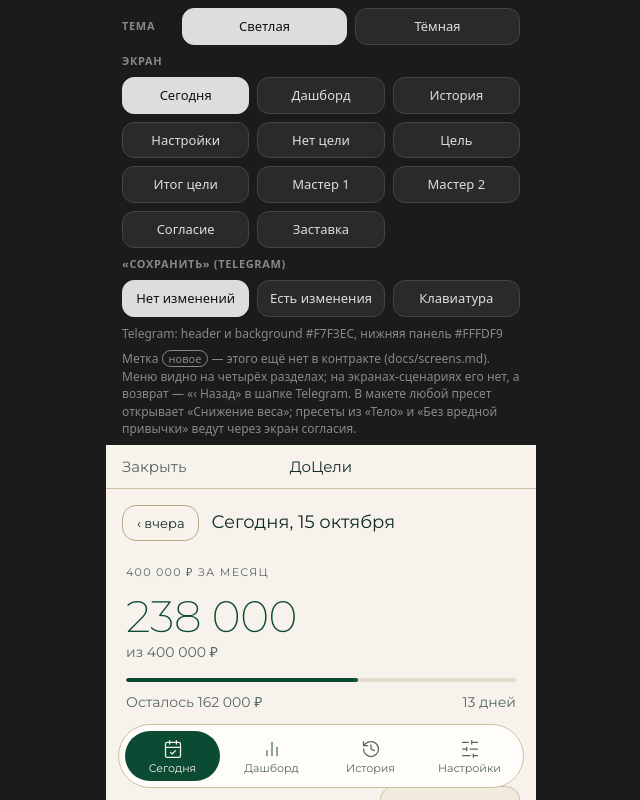
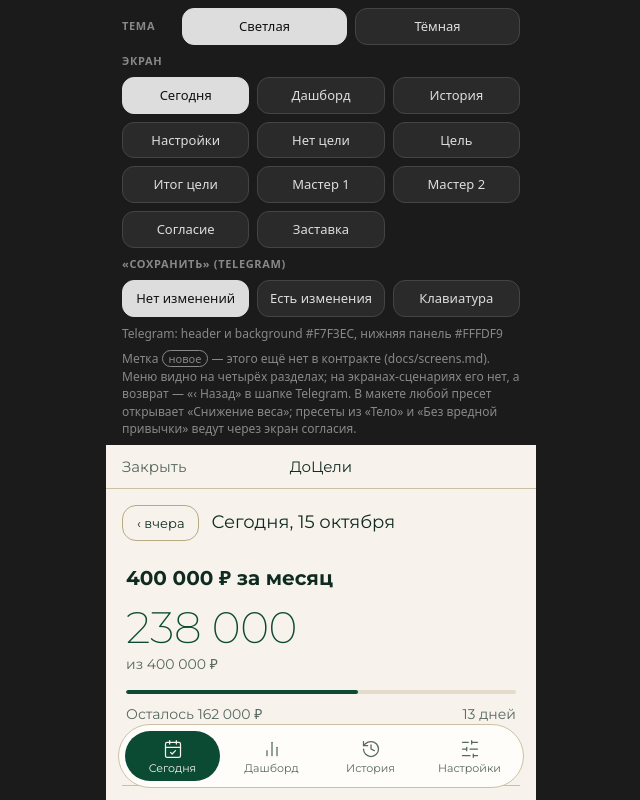
Before and after one commit to kirillgallager-collab/tothegoal-app, a plain HTML site: page dev/design/index.html in a window 1280 px wide. Shown: the top 800 px of the page, without its empty margins (319-959 px from the left). Drawn offline with Linux system fonts and the light colour scheme.

Commit message:
design: bold section headings and tracker title (v8)

```diff
--- a/dev/design/index.html
+++ b/dev/design/index.html
@@ -28,8 +28,8 @@
 -->
 <style>
 /* ===== Шрифт: Montserrat 200–400, два файла (кириллица 23,8 КБ + латиница 38,0 КБ = 61,8 КБ) ===== */
-@font-face{font-family:"Montserrat";font-style:normal;font-weight:200 400;font-display:swap;src:url(fonts/montserrat-cyrillic.woff2) format("woff2");unicode-range:U+0301,U+0400-045F,U+0490-0491,U+04B0-04B1,U+2116}
-@font-face{font-family:"Montserrat";font-style:normal;font-weight:200 400;font-display:swap;src:url(fonts/montserrat-latin.woff2) format("woff2");unicode-range:U+0000-00FF,U+0131,U+0152-0153,U+02BB-02BC,U+02C6,U+02DA,U+02DC,U+0304,U+0308,U+0329,U+2000-206F,U+20AC,U+2122,U+2191,U+2193,U+2212,U+2215,U+FEFF,U+FFFD}
+@font-face{font-family:"Montserrat";font-style:normal;font-weight:200 700;font-display:swap;src:url(fonts/montserrat-cyrillic.woff2) format("woff2");unicode-range:U+0301,U+0400-045F,U+0490-0491,U+04B0-04B1,U+2116}
+@font-face{font-family:"Montserrat";font-style:normal;font-weight:200 700;font-display:swap;src:url(fonts/montserrat-latin.woff2) format("woff2");unicode-range:U+0000-00FF,U+0131,U+0152-0153,U+02BB-02BC,U+02C6,U+02DA,U+02DC,U+0304,U+0308,U+0329,U+2000-206F,U+20AC,U+2122,U+2191,U+2193,U+2212,U+2215,U+FEFF,U+FFFD}
 
 /* ===== THEMES: только переменные. Один блок = одна тема ===== */
 [data-theme="light"]{
@@ -86,7 +86,10 @@ body{font:400 15px/1.45 system-ui,-apple-system,"Segoe UI",Roboto,Arial,sans-ser
 .top{margin-top:16px;padding:0 4px}
 .title{font:400 22px/1.25 var(--f-disp);margin:16px 4px 0;overflow-wrap:anywhere}
 h2{font:400 18px/1.3 var(--f-disp);overflow-wrap:anywhere}
-.cap{font:400 11px/1.3 var(--f-body);letter-spacing:.12em;text-transform:uppercase;color:var(--muted);margin:0 0 12px}
+/* заголовок раздела — единственный класс .cap на всех экранах (светлая #0F2A20, тёмная #ECE6DC = --text) */
+.cap{font:700 13px/1.3 var(--f-body);letter-spacing:.08em;text-transform:uppercase;color:var(--text);margin:0 0 12px}
+/* название трекера (цели): «Сегодня», «Цель», «Итог цели» */
+.tname{font:700 20px/1.3 var(--f-disp);letter-spacing:0;text-transform:none;color:var(--text);overflow-wrap:anywhere}
 .top .cap{margin:0}
 .muted{color:var(--muted)}
 .small{font-size:13px;line-height:1.5}
@@ -279,7 +282,7 @@ details.why p{padding-bottom:16px;font-size:13px;line-height:1.55;color:var(--mu
     </div>
 
     <div class="top" style="margin-top:24px">
-      <div class="cap">400 000 ₽ за месяц</div>
+      <div class="tname">400 000 ₽ за месяц</div>
       <div class="num hero">238 000</div>
       <div class="hero-of">из 400 000 ₽</div>
       <div class="bar" role="progressbar" aria-valuenow="238000" aria-valuemin="0" aria-valuemax="400000"><i style="width:59.5%"></i></div>
@@ -425,7 +428,7 @@ details.why p{padding-bottom:16px;font-size:13px;line-height:1.55;color:var(--mu
 
   <!-- ===== ЦЕЛЬ (S-51), вложенный экран: назад — BackButton Telegram ===== -->
   <main class="wrap" id="v-goal" hidden>
-    <div class="title">Цель</div>
+    <div class="title tname">Цель</div>
     <section class="sec" style="margin-top:20px">
       <h2 class="cap">Можно менять</h2>
       <div class="card box">
@@ -470,7 +473,7 @@ details.why p{padding-bottom:16px;font-size:13px;line-height:1.55;color:var(--mu
   <main class="wrap" id="v-summary" hidden>
     <div class="top">
       <div class="hist-top"><div class="cap">Итог цели</div><span class="res">Успех</span></div>
-      <h2 style="margin-top:8px">400 000 ₽ за месяц</h2>
+      <h2 class="tname" style="margin-top:8px">400 000 ₽ за месяц</h2>
       <div class="sub">15.09 – 15.10</div>
       <div class="num hero">412 000</div>
       <div class="hero-of">из 400 000 ₽, 103 %</div>
```
